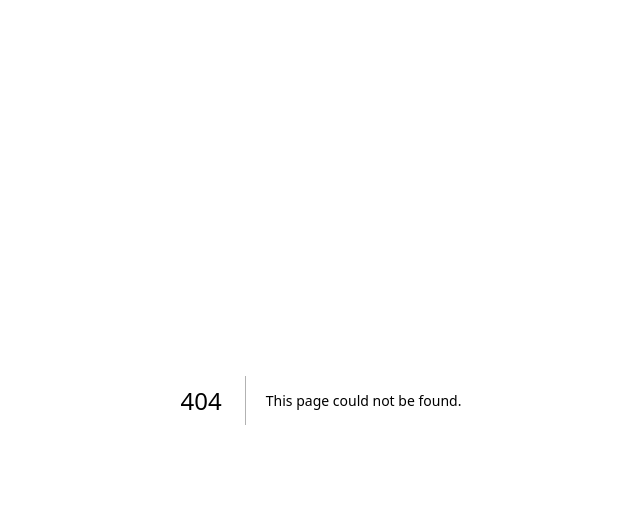
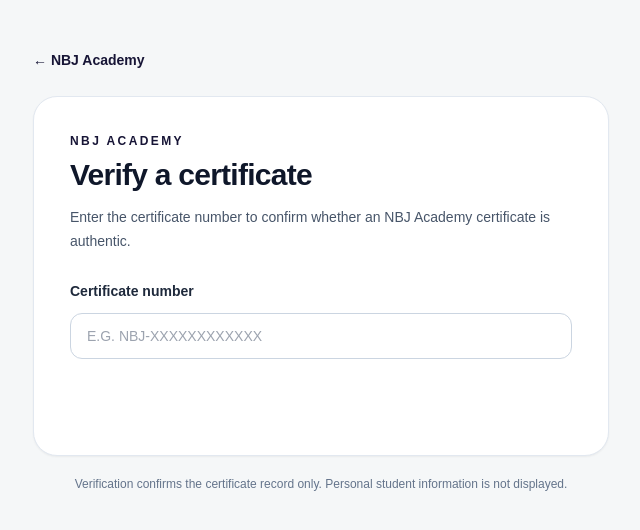
Before and after one commit to apostle24/nbjcreative-hub, a Next.js app: page /academy/verify-certificate in a window 1280 px wide. Before the commit this address had no page. Shown: the top 530 px of the page, without its empty margins (319-959 px from the left). Built offline with nearby package versions, Linux system fonts and the light colour scheme.

Commit message:
Add NBJ Academy certificate verification page

```diff
--- /dev/null
+++ b/app/academy/verify-certificate/page.tsx
@@ -0,0 +1,84 @@
+"use client";
+
+import Link from "next/link";
+import { FormEvent, useState } from "react";
+import { createClient } from "@/lib/supabase/client";
+
+type Verification = {
+  certificate_number: string;
+  issued_at: string;
+  course_title: string;
+};
+
+export default function VerifyAcademyCertificatePage() {
+  const [number, setNumber] = useState("");
+  const [result, setResult] = useState<Verification | null>(null);
+  const [checked, setChecked] = useState(false);
+  const [busy, setBusy] = useState(false);
+  const [error, setError] = useState("");
+
+  async function verify(event: FormEvent<HTMLFormElement>) {
+    event.preventDefault();
+    const certificateNumber = number.trim().toUpperCase();
+    if (!certificateNumber) return;
+    setBusy(true);
+    setError("");
+    setResult(null);
+    setChecked(false);
+    const { data, error: queryError } = await createClient().rpc(
+      "verify_academy_certificate",
+      { p_certificate_number: certificateNumber }
+    );
+    if (queryError) {
+      setError("Verification is temporarily unavailable. Please try again later.");
+    } else {
+      const match = Array.isArray(data) ? data[0] : null;
+      setResult(match ?? null);
+      setChecked(true);
+    }
+    setBusy(false);
+  }
+
+  return (
+    <main className="min-h-screen bg-[#F5F7F8] px-5 py-12">
+      <div className="mx-auto max-w-xl">
+        <Link href="/academy" className="text-sm font-bold text-teal-700">← NBJ Academy</Link>
+        <section className="mt-6 rounded-3xl border border-slate-200 bg-white p-7 shadow-sm sm:p-9">
+          <p className="text-xs font-bold uppercase tracking-[.2em] text-teal-700">NBJ Academy</p>
+          <h1 className="mt-2 text-3xl font-extrabold tracking-tight text-slate-900">Verify a certificate</h1>
+          <p className="mt-3 text-sm leading-6 text-slate-600">
+            Enter the certificate number to confirm whether an NBJ Academy certificate is authentic.
+          </p>
+          <form onSubmit={verify} className="mt-7 space-y-3">
+            <label htmlFor="certificate-number" className="block text-sm font-bold text-slate-800">Certificate number</label>
+            <input
+              id="certificate-number"
+              value={number}
+              onChange={event => setNumber(event.target.value)}
+              placeholder="e.g. NBJ-XXXXXXXXXXXX"
+              autoComplete="off"
+              maxLength={40}
+              required
+              className="w-full rounded-xl border border-slate-300 px-4 py-3 text-sm uppercase outline-none focus:border-teal-600 focus:ring-2 focus:ring-teal-100"
+            />
+            <button type="submit" disabled={busy || !number.trim()} className="w-full rounded-xl bg-teal-700 px-5 py-3 font-bold text-white disabled:opacity-50">
+              {busy ? "Checking certificate..." : "Verify certificate"}
+            </button>
+          </form>
+          {error && <p role="alert" className="mt-5 rounded-xl bg-rose-50 p-4 text-sm text-rose-700">{error}</p>}
+          {checked && !result && <div role="status" className="mt-5 rounded-xl border border-rose-200 bg-rose-50 p-5"><p className="font-bold text-rose-800">Certificate not found</p><p className="mt-1 text-sm text-rose-700">No matching NBJ Academy certificate was found. Check the number and try again.</p></div>}
+          {result && <div role="status" className="mt-5 rounded-xl border border-emerald-200 bg-emerald-50 p-5">
+            <p className="text-xs font-bold uppercase tracking-wider text-emerald-700">Authentic NBJ Academy certificate</p>
+            <p className="mt-2 text-xl font-extrabold text-emerald-900">Certificate verified</p>
+            <dl className="mt-4 space-y-3 text-sm">
+              <div><dt className="text-emerald-700">Certificate number</dt><dd className="font-bold text-emerald-950">{result.certificate_number}</dd></div>
+              <div><dt className="text-emerald-700">Course</dt><dd className="font-bold text-emerald-950">{result.course_title}</dd></div>
+              <div><dt className="text-emerald-700">Date issued</dt><dd className="font-bold text-emerald-950">{new Date(result.issued_at).toLocaleDateString()}</dd></div>
+            </dl>
+          </div>}
+        </section>
+        <p className="mt-5 text-center text-xs text-slate-500">Verification confirms the certificate record only. Personal student information is not displayed.</p>
+      </div>
+    </main>
+  );
+}
```
